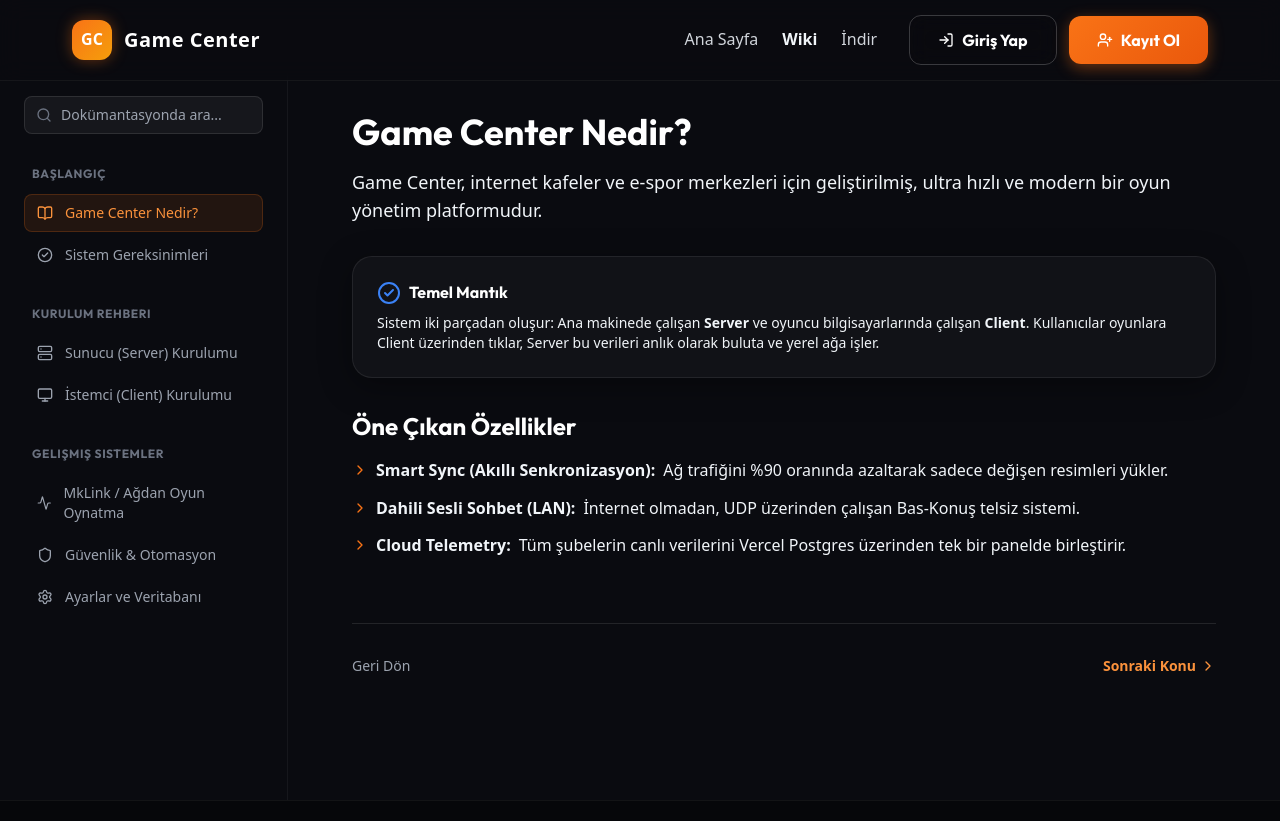
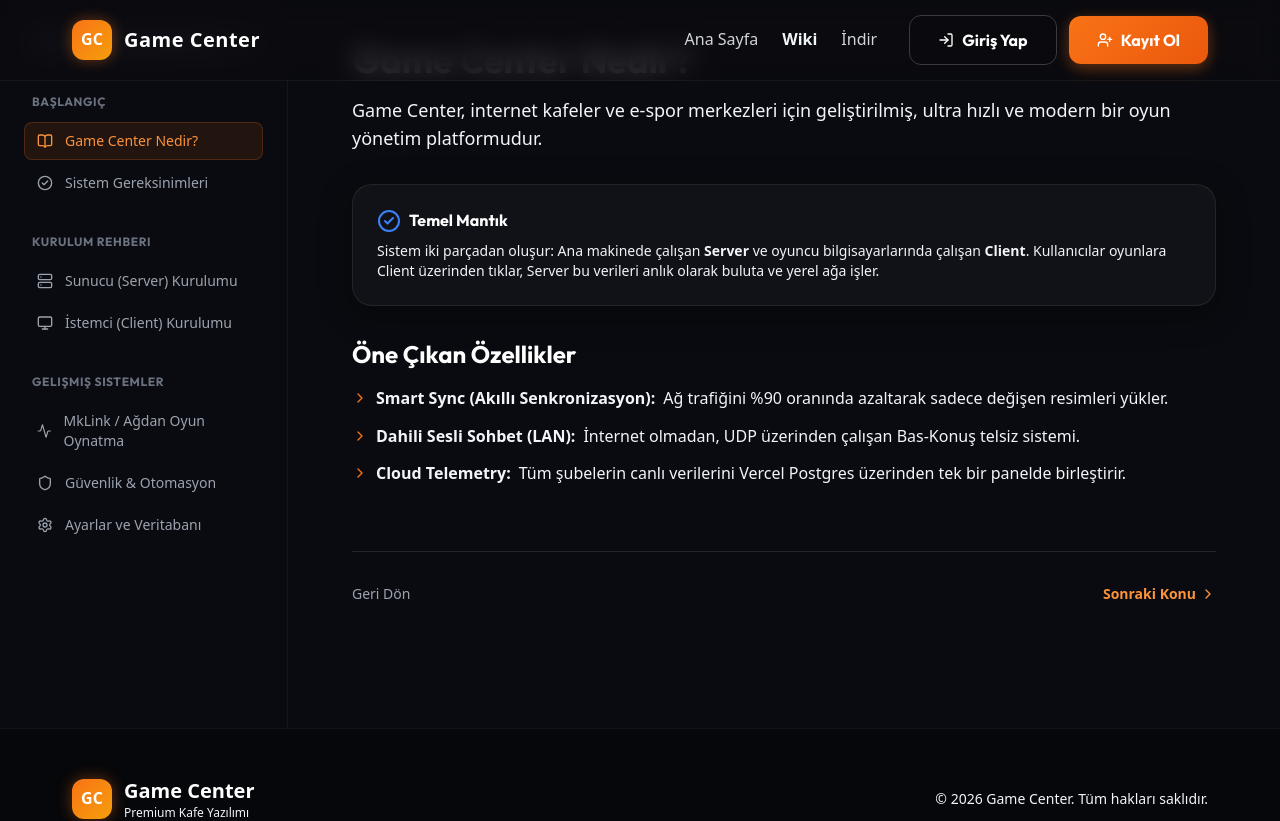
Before and after one commit to rcpdkc/gamecenter-website, a React (Vite) app: page /wiki in a window 1280 px wide. Shown: the top 821 px of the page. Built offline with nearby package versions, Linux system fonts and the light colour scheme.

Commit message:
Fix footer floating issue by setting layout to flex-col and flex-1

```diff
--- a/src/components/MainLayout.jsx
+++ b/src/components/MainLayout.jsx
@@ -4,14 +4,14 @@
 
 const MainLayout = () => {
   return (
-    <div className="min-h-screen bg-bg-primary text-text-main font-sans relative">
+    <div className="min-h-screen bg-bg-primary text-text-main font-sans relative flex flex-col">
       {/* Global Background Orbs */}
       <div className="bg-glow-orb orb-1"></div>
       <div className="bg-glow-orb orb-2"></div>
 
       <Navbar />
 
-      <main>
+      <main className="flex-1 flex flex-col">
         <Outlet />
       </main>
 
--- a/src/pages/Wiki.jsx
+++ b/src/pages/Wiki.jsx
@@ -218,7 +218,7 @@
   const [mobileMenuOpen, setMobileMenuOpen] = useState(false);
 
   return (
-    <div className="min-h-screen pt-[72px] flex relative bg-bg-primary">
+    <div className="flex-1 w-full flex relative bg-bg-primary pt-[72px] md:pt-0">
 
       {/* MOBILE HEADER (Only visible on small screens) */}
       <div className="md:hidden fixed top-[72px] left-0 right-0 z-30 bg-[#12141d] border-b border-white/5 p-4 flex items-center justify-between">
```
